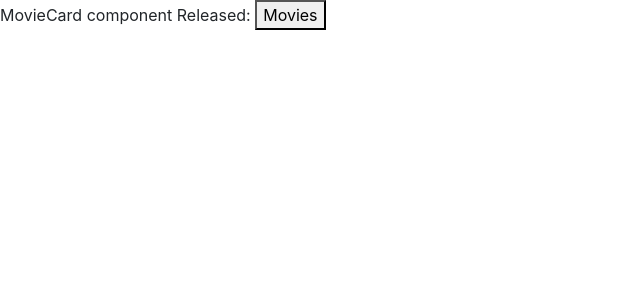
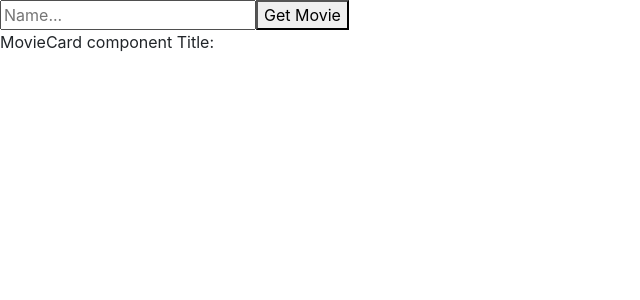
Before and after one commit to snelakanti/movies-app, a React (Create React App) app: page / in a window 1280 px wide. Shown: the top 300 px of the page, without its empty margins (0-640 px from the left). Built offline with nearby package versions, Linux system fonts and the light colour scheme.

Commit message:
test if values are printing to screen

```diff
--- a/src/App.js
+++ b/src/App.js
@@ -1,5 +1,6 @@
 import React from 'react';
 import MovieCard from './components/MovieCard.js'
+import Form from './components/Form.js'
 // import './App.css';
 
 const API_KEY = "ad13367e";
@@ -7,6 +8,7 @@ const API_KEY = "ad13367e";
 class App extends React.Component {
 
   state = {
+    Title: undefined,
     Poster: undefined,
     Released: undefined,
     Rated: undefined,
@@ -39,8 +41,8 @@ class App extends React.Component {
   render() {
     return (
       <div className="App">
-       <MovieCard getMovie = {this.getMovie}
-       Released = {this.props.Released}/>
+       <Form getMovie = {this.getMovie}/>
+       <MovieCard Title = {this.state.Title}/>
       </div>
     );
   }
--- a/src/components/Form.js
+++ b/src/components/Form.js
@@ -1,12 +1,15 @@
 import React from 'react';
 
-const Form = props => (
+class Form extends React.Component{
 
-<form onSubmit = {props.getMovies}>
+    render(){
+       return (
+<form onSubmit = {this.props.getMovie}>
     <input type="text" name ="title" placeholder = "Name..."/>
     <button>Get Movie</button>
 </form>
         );
+    }
 
-
+    };
 export default Form;
--- a/src/components/MovieCard.js
+++ b/src/components/MovieCard.js
@@ -6,9 +6,7 @@ class MovieCard extends React.Component{
     return(
 <div>
     MovieCard component
-    Released: {this.props.Released}
-
-    <button onClick = {this.props.getMovie}>Movies</button>
+    Title: {this.props.Title}
 </div>
     )}
 }
```
